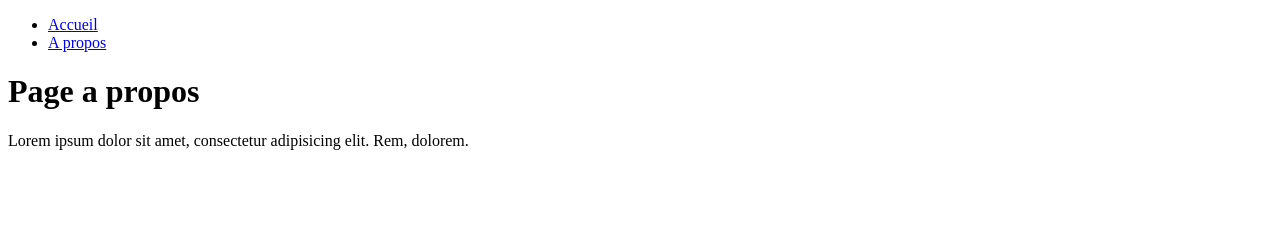
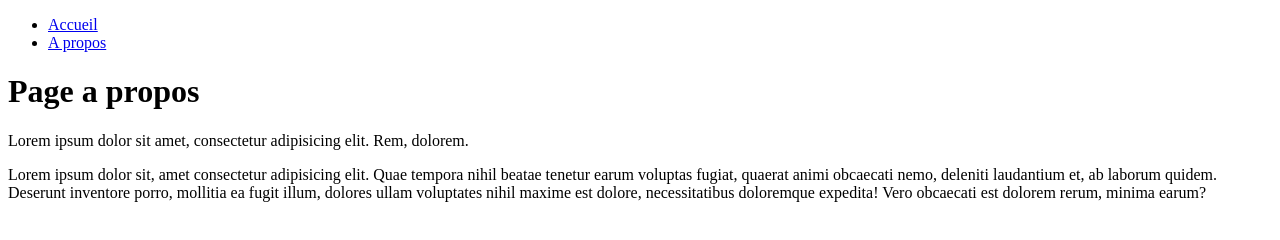
Before and after one commit to SidyCherif/monpremierprojetgit, a plain HTML site: page apropos.html in a window 1280 px wide. Drawn offline with Linux system fonts and the light colour scheme.

Commit message:
Ajout d'un paragraphe à la page à propos

```diff
--- a/apropos.html
+++ b/apropos.html
@@ -12,5 +12,6 @@
     </ul>
     <h1> Page a propos </h1>
     <p>Lorem ipsum dolor sit amet, consectetur adipisicing elit. Rem, dolorem.</p>
+    <p>Lorem ipsum dolor sit, amet consectetur adipisicing elit. Quae tempora nihil beatae tenetur earum voluptas fugiat, quaerat animi obcaecati nemo, deleniti laudantium et, ab laborum quidem. Deserunt inventore porro, mollitia ea fugit illum, dolores ullam voluptates nihil maxime est dolore, necessitatibus doloremque expedita! Vero obcaecati est dolorem rerum, minima earum?</p>
 </body>
 </html>
```
